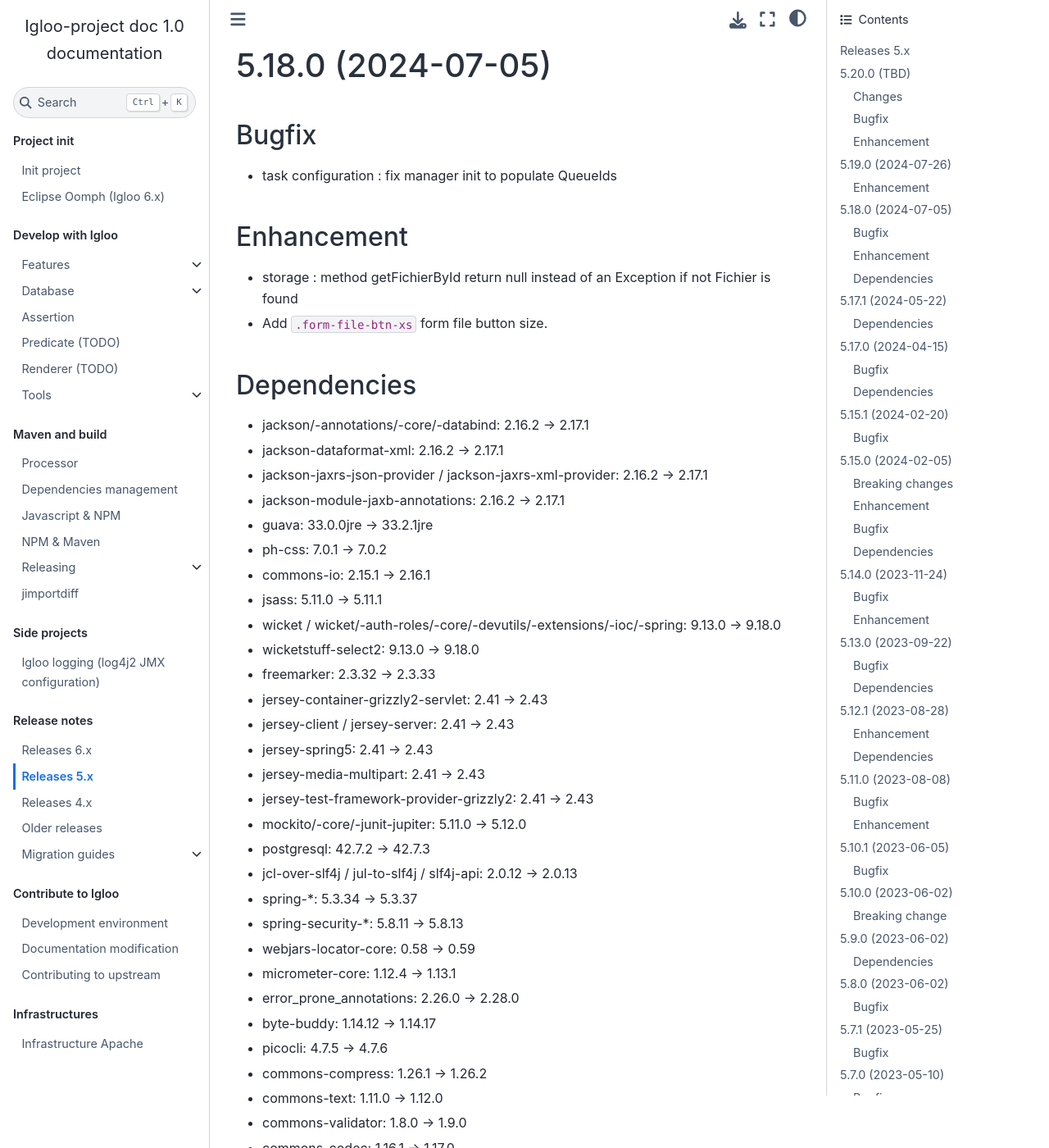
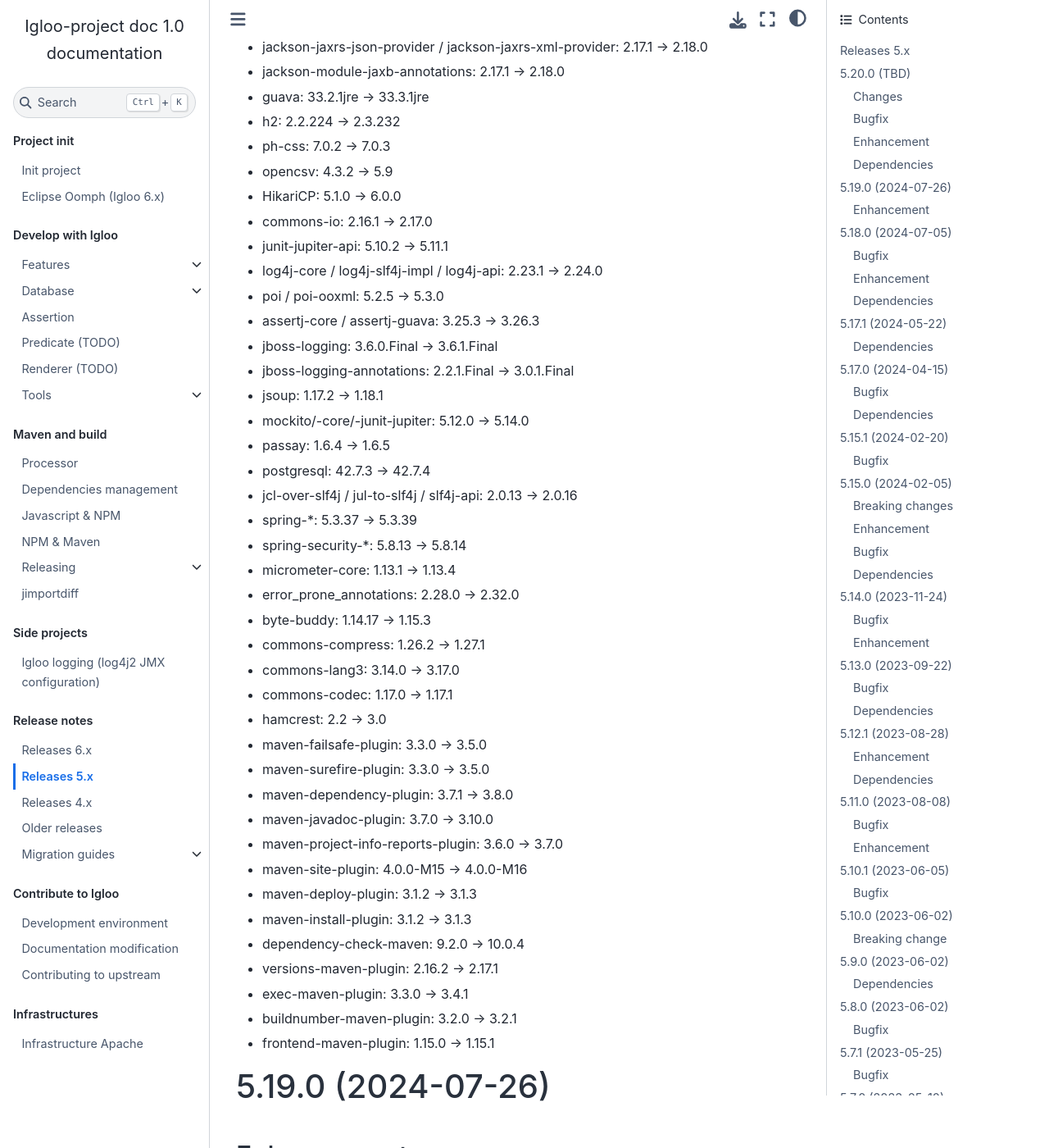
Before and after one commit to igloo-project/igloo-doc, a Sphinx documentation site: the page built from source/release-notes/releases-5.x.md, in a window 1280 px wide and 1400 px high, scrolled down 872 px. Shown: the whole window at 82% size. Built offline with Sphinx 7.4.7 and the Sphinx Book theme 1.1.4, drawn with Linux system fonts in a browser that asks for light colours; some of the changed text lies outside the part shown.

Commit message:
changeLog 5.20.0

```diff
--- a/source/release-notes/releases-5.x.md
+++ b/source/release-notes/releases-5.x.md
@@ -9,6 +9,7 @@
 * Locale, Timezone and Charset are checked and enforced during application startup.
   (Set by default to fr_FR, Europe/Paris, UTF-8, can be configured with
   `igloo.checks.locale`, `igloo.checks.timezone`, `igloo.checks.charset`).
+* update opencsv dependency major version (4.3.2 -> 5.9)
 
 ## Bugfix
 
@@ -21,6 +22,52 @@
 * Activate automatic deletion of temporary files
 * Console: add logger indexation start/done.
 * Check password expiration only if no original authentication (signInAs).
+
+## Dependencies
+
+* jackson/-annotations/-core/-databind: 2.17.1 -> 2.18.0
+* jackson-dataformat-xml: 2.17.1 -> 2.18.0
+* jackson-jaxrs-json-provider / jackson-jaxrs-xml-provider: 2.17.1 -> 2.18.0
+* jackson-module-jaxb-annotations: 2.17.1 -> 2.18.0
+* guava: 33.2.1jre -> 33.3.1jre
+* h2: 2.2.224 -> 2.3.232
+* ph-css: 7.0.2 -> 7.0.3
+* opencsv: 4.3.2 -> 5.9
+* HikariCP: 5.1.0 -> 6.0.0
+* commons-io: 2.16.1 -> 2.17.0
+* junit-jupiter-api: 5.10.2 -> 5.11.1
+* log4j-core / log4j-slf4j-impl / log4j-api: 2.23.1 -> 2.24.0
+* poi / poi-ooxml: 5.2.5 -> 5.3.0
+* assertj-core / assertj-guava: 3.25.3 -> 3.26.3
+* jboss-logging: 3.6.0.Final -> 3.6.1.Final
+* jboss-logging-annotations: 2.2.1.Final -> 3.0.1.Final
+* jsoup: 1.17.2 -> 1.18.1
+* mockito/-core/-junit-jupiter: 5.12.0 -> 5.14.0
+* passay: 1.6.4 -> 1.6.5
+* postgresql: 42.7.3 -> 42.7.4
+* jcl-over-slf4j / jul-to-slf4j / slf4j-api: 2.0.13 -> 2.0.16
+* spring-\*: 5.3.37 -> 5.3.39
+* spring-security-\*: 5.8.13 -> 5.8.14
+* micrometer-core: 1.13.1 -> 1.13.4
+* error_prone_annotations: 2.28.0 -> 2.32.0
+* byte-buddy: 1.14.17 -> 1.15.3
+* commons-compress: 1.26.2 -> 1.27.1
+* commons-lang3: 3.14.0 -> 3.17.0
+* commons-codec: 1.17.0 -> 1.17.1
+* hamcrest: 2.2 -> 3.0
+* maven-failsafe-plugin: 3.3.0 -> 3.5.0
+* maven-surefire-plugin: 3.3.0 -> 3.5.0
+* maven-dependency-plugin: 3.7.1 -> 3.8.0
+* maven-javadoc-plugin: 3.7.0 -> 3.10.0
+* maven-project-info-reports-plugin: 3.6.0 -> 3.7.0
+* maven-site-plugin: 4.0.0-M15 -> 4.0.0-M16
+* maven-deploy-plugin: 3.1.2 -> 3.1.3
+* maven-install-plugin: 3.1.2 -> 3.1.3
+* dependency-check-maven: 9.2.0 -> 10.0.4
+* versions-maven-plugin: 2.16.2 -> 2.17.1
+* exec-maven-plugin: 3.3.0 -> 3.4.1
+* buildnumber-maven-plugin: 3.2.0 -> 3.2.1
+* frontend-maven-plugin: 1.15.0 -> 1.15.1
 
 (v5.19.0)=
 
```
